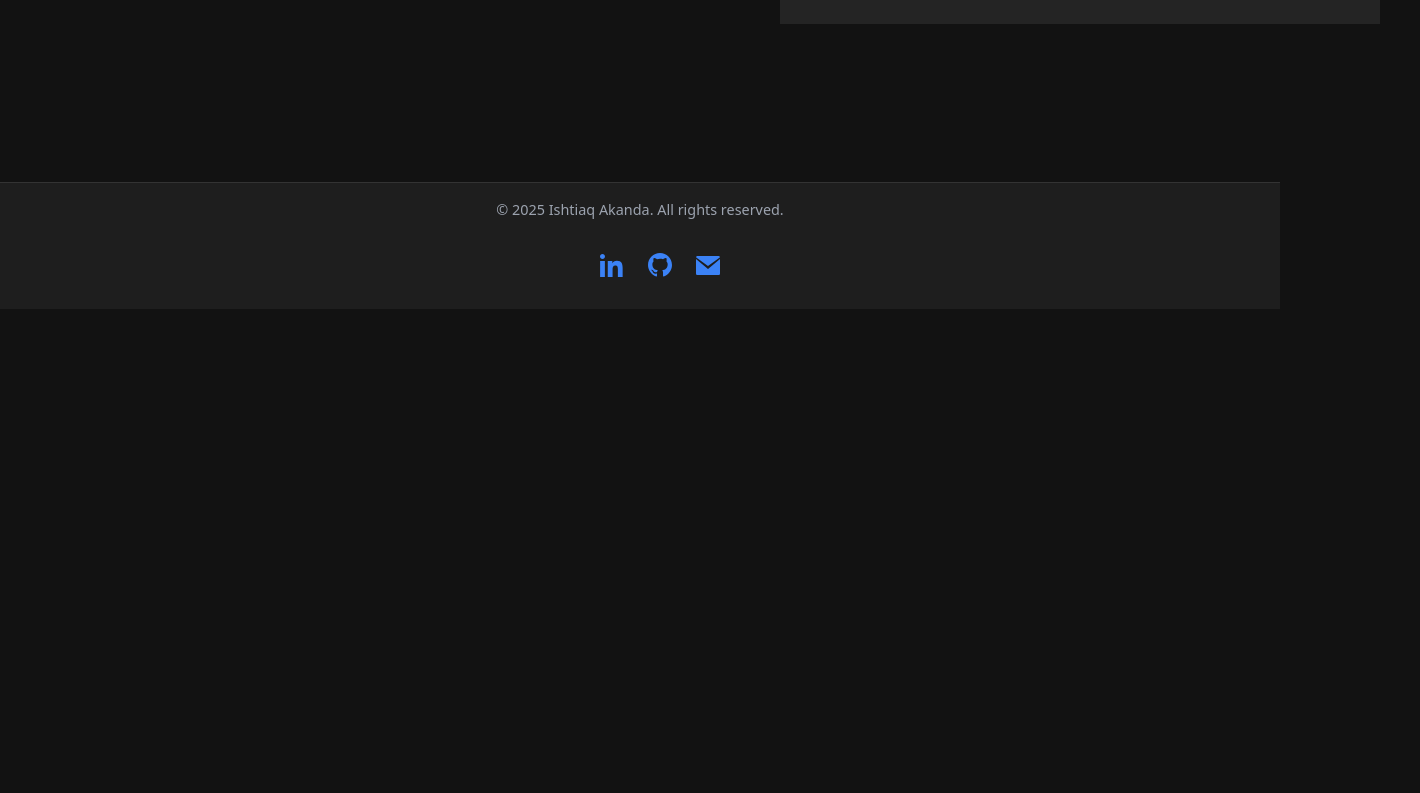
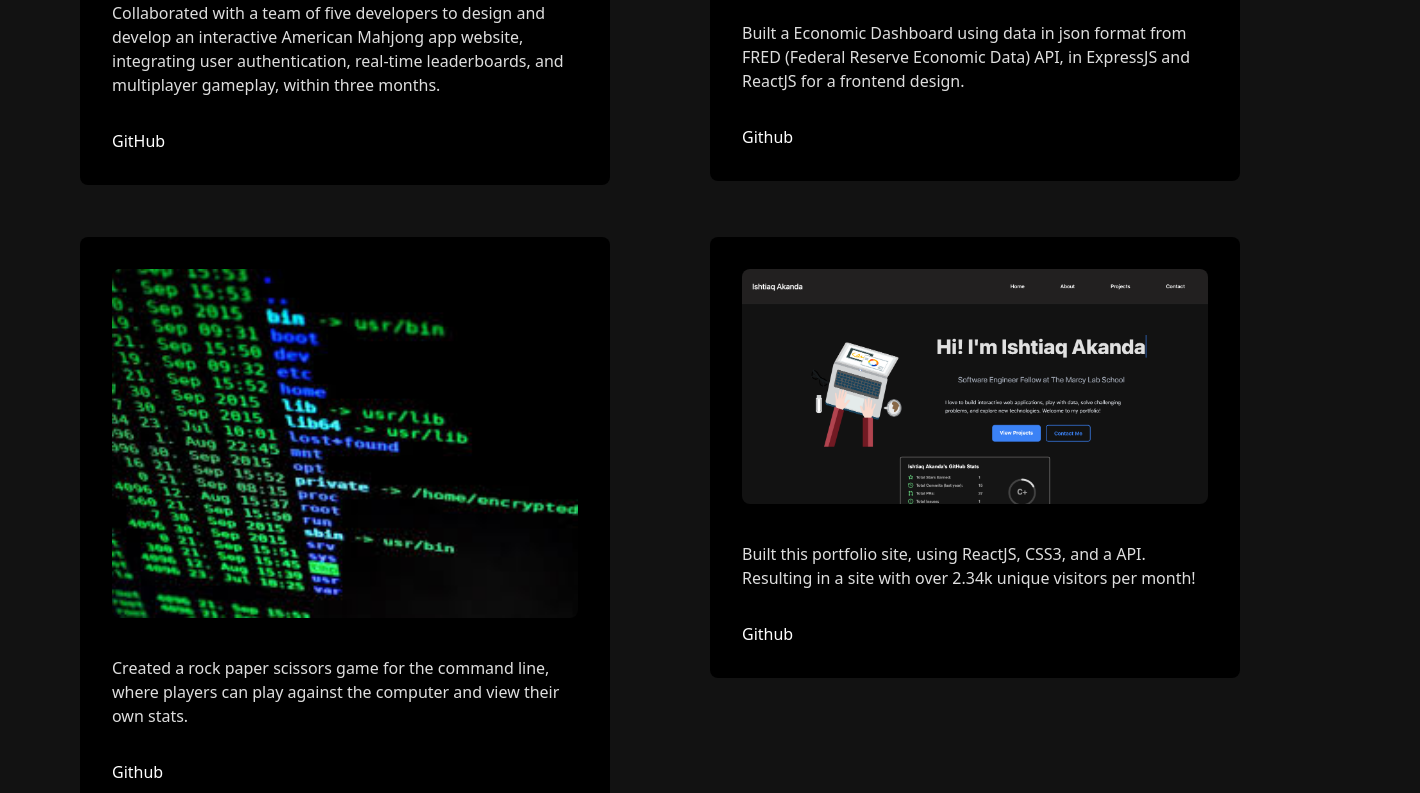
Before and after one commit to ishtiaqa1/NewReactPage, a React (Vite) app: page /projects in a window 1280 px wide. Shown: the part 747-1540 px from the top of the page, 1420 px wide, since content can reach past the window. Before the commit the page ends 1056 px from the top, so only its background shows below. Built offline with nearby package versions, Linux system fonts and the light colour scheme.

Commit message:
Finalized? for Marcy science fir

```diff
--- a/src/components/NavBar.css
+++ b/src/components/NavBar.css
@@ -6,6 +6,7 @@
   padding: 1rem 2rem;
   border-bottom: 1px solid #2c2c2c;
   box-sizing: border-box;
+  z-index: 1000;
 }
 
 .nav-container {
--- a/src/components/Projects.css
+++ b/src/components/Projects.css
@@ -7,19 +7,36 @@
 #project-grid {
     list-style-type: none;
     display: grid;
-    grid-template-columns: auto auto auto;
+    grid-template-columns: repeat(auo-fit, minmax(300px, 1fr));
     gap: 20px;
 }
 
-.projectElement {
+.projectElement figure {
+    border-radius: 8px;
+    display: flex;
+    flex-direction: column;
+    gap: 2rem;
+    padding: 2rem;
+    background-color: black;
+}
+
+.img img {
+    width: 100%;
+    height: 100%;
     border-radius: 8px;
 }
 
-.projectElement figure img {
-    max-width: 600px;
+.img{
+  max-width:600px;
 }
 
 .projectElement:hover {
     transform: scale(1.05);
     transition: all 0.5s ease-in-out;
 }
+
+@media (min-width: 768px) {
+    #project-grid {
+        grid-template-columns: 1fr 1fr;
+    }
+}
--- a/src/components/Projects.jsx
+++ b/src/components/Projects.jsx
@@ -2,6 +2,8 @@ import React from 'react'
 import './Projects.css'
 import mahjong from '../assets/mahjong.jpg'
 import fred from '../assets/freddashboard.png'
+import cli from '../assets/command-line.jpg'
+import portolio from '../assets/Portfolio-site.png'
 
 const Projects = () => {
   return (
@@ -10,16 +12,47 @@ const Projects = () => {
       <ul id='project-grid'>
         <li className='projectElement'>
           <figure>
-            <img src={mahjong} alt="A Mahjong Game" />
+            <div className="img"> <img src={mahjong} alt="A Mahjong Game" /></div>
+            <figcaption>
+              Collaborated with a team of five developers to design and develop an interactive American Mahjong app website,
+integrating user authentication, real-time leaderboards, and multiplayer gameplay, within three months.
+            </figcaption>
+            <a href="https://github.com/ishtiaqa1/Mahjong" target='_blank'>GitHub</a>
           </figure>
           </li>
         <li className='projectElement'>
           <figure>
+            <div className='img'>
             <img src={fred} alt="A US Economic Dashboard" />
+            </div>
+            <figcaption>
+              Built a Economic Dashboard using data in json format from FRED (Federal Reserve Economic Data) API, in ExpressJS and ReactJS for a frontend design.
+            </figcaption>
+            <a href='https://github.com/ishtiaqa1/Fred-DashBoard' target='_blank'>Github</a>
           </figure>
         </li>
-        <li className='projectElement'></li>
-        <li className='projectElement'></li>
+        <li className='projectElement'>
+          <figure>
+            <div className='img'>
+              <img src={cli} alt='A Rock Paper Scissors Game'/>
+            </div>
+            <figcaption>
+              Created a rock paper scissors game for the command line, where players can play against the computer and view their own stats.
+            </figcaption>
+            <a href='https://github.com/ishtiaqa1/swe-project-1-cli-app' target='_blank'>Github</a>
+          </figure>
+        </li>
+        <li className='projectElement'>
+          <figure>
+            <div className='img'>
+              <img src={portolio} alt='My portfolio site'/>
+            </div>
+              <figcaption>
+                Built this portfolio site, using ReactJS, CSS3, and a API. Resulting in a site with over 2.34k unique visitors per month!
+              </figcaption>
+              <a href='https://github.com/ishtiaqa1/NewReactPage' target='_blank'>Github</a>
+          </figure>
+        </li>
       </ul>
     </section>
   )
```
Also changed, not shown: src/assets/Portfolio-site.png (added), src/assets/command-line.jpg (added), src/index.css (line endings or trailing spaces).
